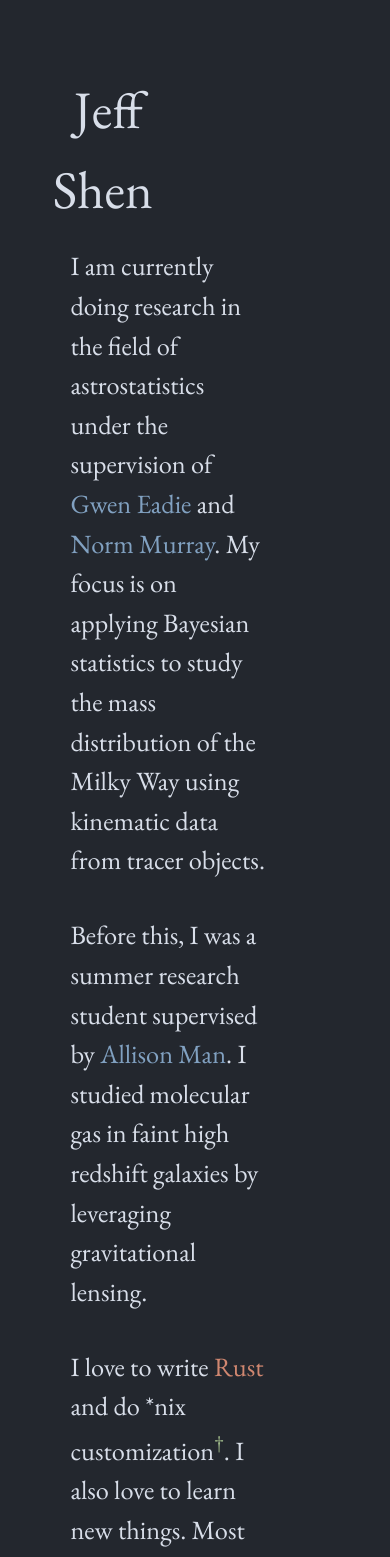
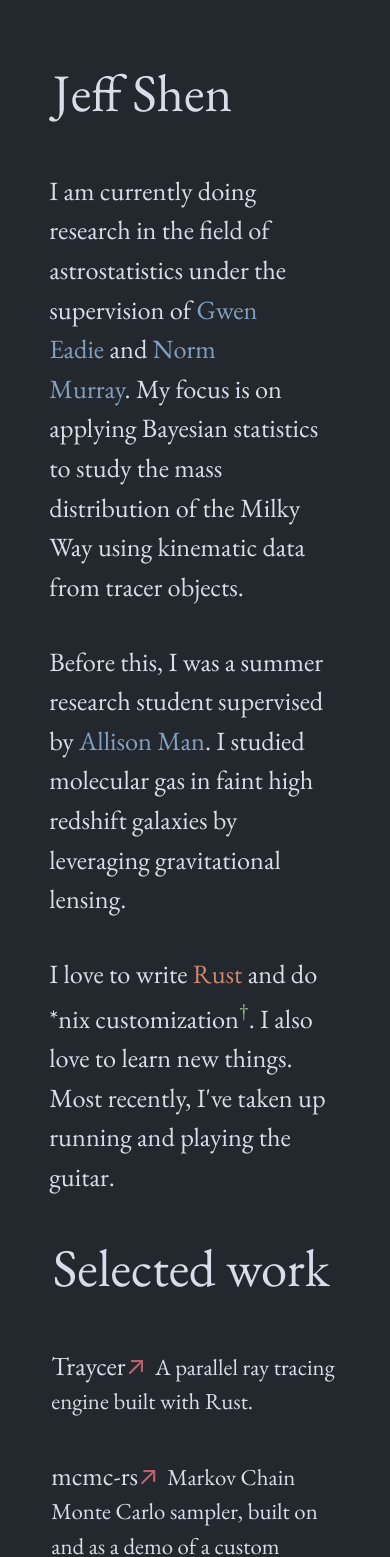
Before and after one commit to al-jshen/al-jshen.github.io, a Next.js app: page / in a window 390 px wide. Shown: the top 1557 px of the page. Built offline with nearby package versions, Linux system fonts and the light colour scheme.

Commit message:
make things look better on mobile; fix title alignment; change gwen's website link

```diff
--- a/pages/about.js
+++ b/pages/about.js
@@ -1,15 +1,12 @@
 export default function About() {
   return (
     <div className="column">
-      <div style={{ display: "inline" }}>
-        <h1 className="title">Jeff Shen</h1>
-        <p>&nbsp;</p>
-      </div>
+      <h3 className="title">Jeff Shen</h3>
       <p>
         I am currently doing research in the field of astrostatistics under the
         supervision of{" "}
-        <a href="https://www.astro.utoronto.ca/~eadie/cover.html">Gwen Eadie</a>
-        <a href="https://www.astro.utoronto.ca/~eadie/cover.html">
+        <a href="https://www.astro.utoronto.ca/~eadie/intro.html">Gwen Eadie</a>
+        <a href="https://www.astro.utoronto.ca/~eadie/intro.html">
           &nbsp;
         </a>and <a href="https://www.cita.utoronto.ca/~murray/">Norm Murray</a>.
         <a href="https://www.cita.utoronto.ca/~murray/">&nbsp;</a>My focus is on
--- a/styles.css
+++ b/styles.css
@@ -109,7 +109,6 @@ a:hover {
   line-height: 1.5;
   font-size: 3rem;
   font-weight: normal;
-  text-align: center;
 }
 
 h3 {
@@ -169,11 +168,11 @@ code {
 }
 
 .card {
-  margin: 0.3rem 0.3rem 0.3rem 0.3rem;
+  margin: 0.2rem 0.0rem 0.2rem 0.2rem;
   padding: 1rem;
-  width: 90%;
+  width: 100% - 2rem;
   text-align: left;
-  border-radius: 20px;
+  border-radius: 0.5rem;
   border: 2px solid transparent;
   transition: all 0.2s linear;
 }
@@ -181,7 +180,7 @@ code {
 .card:hover {
   color: var(--nord-frost2);
   background-color: var(--nord-dark0);
-  border: 2px solid var(--nord-dark3);
+  /* border: 2px solid var(--nord-dark3); */
   box-shadow: 0px 4px 25px 5px rgba(0, 0, 0, 0.2);
 }
 
@@ -221,3 +220,15 @@ hr {
   color: #4c566a;
   background-color: #4c566a;
 }
+
+@media (max-width: 800px) {
+  .column {
+    margin: -0.3rem;
+    padding: 0.2rem;
+    flex-basis: 60%;
+  }
+  .card {
+    margin: 0;
+    transition: none;
+  }
+}
```
